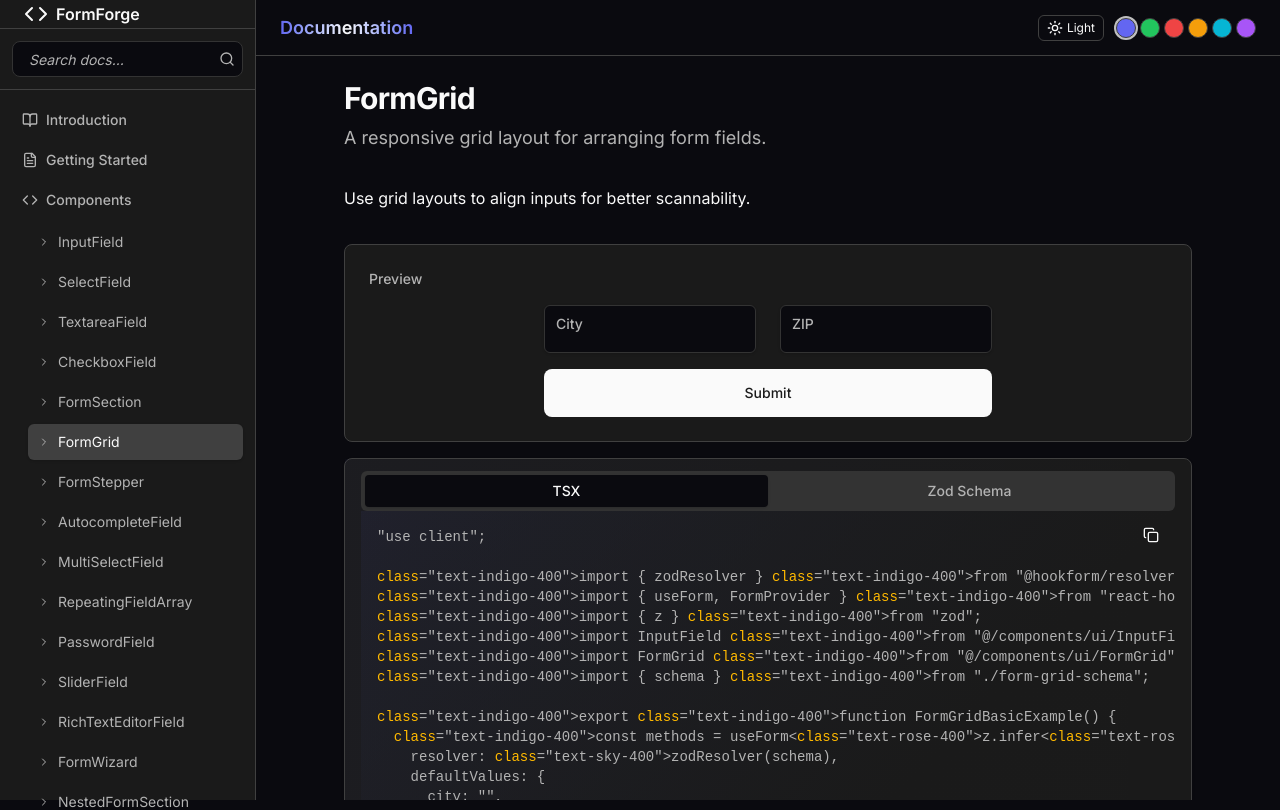
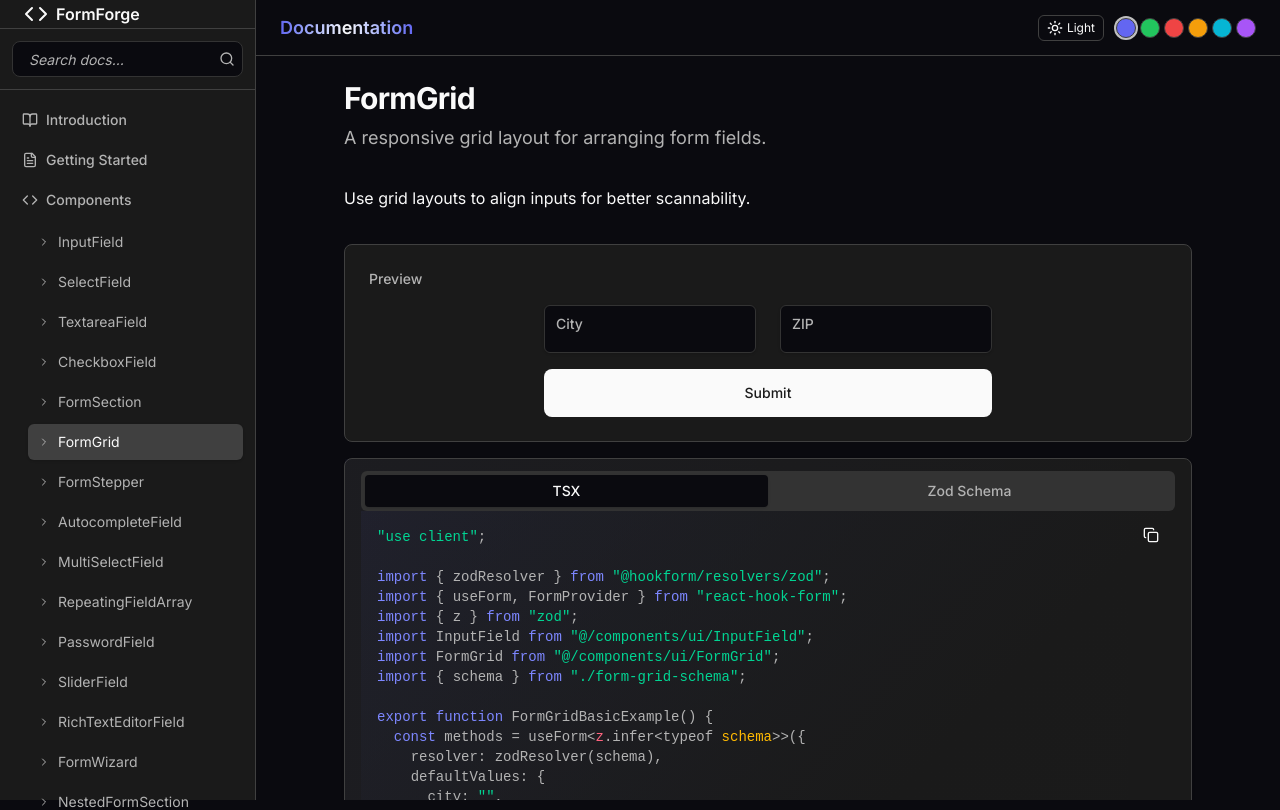
Before and after one commit to lefkosp/formforge, a Next.js app: page /components/form-grid in a window 1280 px wide. Shown: the top 810 px of the page. Built offline with nearby package versions, Linux system fonts and the light colour scheme.

Commit message:
fix code highlighting on code examples

```diff
--- a/src/components/docs/ExampleWrapper.tsx
+++ b/src/components/docs/ExampleWrapper.tsx
@@ -3,6 +3,7 @@
 import * as React from "react";
 // Wrapper for live examples with controls and code
 import { cn } from "@/lib/utils";
+import { highlightTsxNodes } from "./highlight";
 
 interface ExampleWrapperProps {
   component: React.ReactNode;
@@ -11,7 +12,13 @@ interface ExampleWrapperProps {
   className?: string;
 }
 
-export function ExampleWrapper({ component, code, controls, className }: ExampleWrapperProps) {
+export function ExampleWrapper({
+  component,
+  code,
+  controls,
+  className,
+}: ExampleWrapperProps) {
+  const highlighted = React.useMemo(() => highlightTsxNodes(code), [code]);
   return (
     <div className={cn("space-y-4", className)}>
       <div className="rounded-lg border bg-card p-6">
@@ -22,7 +29,11 @@ export function ExampleWrapper({ component, code, controls, className }: Example
         <div className="flex justify-center">{component}</div>
       </div>
       <div className="rounded-lg border bg-card shadow-sm">
-        <pre className="overflow-x-auto p-4 text-sm"><code className="text-muted-foreground">{code}</code></pre>
+        <pre className="overflow-x-auto p-4 text-sm">
+          <code className="text-muted-foreground whitespace-pre">
+            {highlighted}
+          </code>
+        </pre>
       </div>
     </div>
   );
--- a/src/components/docs/code-preview.tsx
+++ b/src/components/docs/code-preview.tsx
@@ -2,7 +2,7 @@
 
 import { useState } from "react";
 import { PlaygroundControls, ControlSpec } from "./playground-controls";
-import { highlightTsx } from "./highlight";
+import { highlightTsxNodes, highlightZodNodes } from "./highlight";
 import { Tabs, TabsList, TabsTrigger, TabsContent } from "@/components/ui/tabs";
 import { Button } from "@/components/ui/button";
 import { Copy, Check } from "lucide-react";
@@ -69,7 +69,8 @@ export function CodePreview({
   const liveTsx = playground
     ? renderers[playground.renderId]?.generate(pgValues, tsxCode) ?? tsxCode
     : tsxCode;
-  const highlightedTsx = highlightTsx(liveTsx);
+  const highlightedTsxNodes = highlightTsxNodes(liveTsx);
+  const highlightedZodNodes = highlightZodNodes(zodSchema);
 
   const copyToClipboard = async (text: string, type: string) => {
     try {
@@ -125,10 +126,9 @@ export function CodePreview({
                     )}
                   </Button>
                   <pre className="overflow-x-auto p-4 text-sm hover:shadow-[0_0_0_1px_var(--accent-soft),0_0_32px_-10px_var(--accent)] bg-gradient-to-br from-[var(--accent-soft)]/40 via-card to-[var(--accent-soft)]/0 transition-shadow">
-                    <code
-                      className="text-muted-foreground"
-                      dangerouslySetInnerHTML={{ __html: highlightedTsx }}
-                    />
+                    <code className="text-muted-foreground whitespace-pre">
+                      {highlightedTsxNodes}
+                    </code>
                   </pre>
                 </div>
               </TabsContent>
@@ -148,7 +148,9 @@ export function CodePreview({
                     )}
                   </Button>
                   <pre className="overflow-x-auto p-4 text-sm">
-                    <code className="text-muted-foreground">{zodSchema}</code>
+                    <code className="text-muted-foreground whitespace-pre">
+                      {highlightedZodNodes}
+                    </code>
                   </pre>
                 </div>
               </TabsContent>
--- a/src/components/docs/highlight.ts
+++ b/src/components/docs/highlight.ts
@@ -1,8 +1,7 @@
+import * as React from "react";
+
 export function escapeHtml(str: string): string {
-  return str
-    .replace(/&/g, "&amp;")
-    .replace(/</g, "&lt;")
-    .replace(/>/g, "&gt;");
+  return str.replace(/&/g, "&amp;").replace(/</g, "&lt;").replace(/>/g, "&gt;");
 }
 
 // Very lightweight TSX highlighter for docs (not full-featured)
@@ -12,23 +11,328 @@ export function highlightTsx(code: string): string {
   // Order matters; apply spans for strings, keywords, JSX tags, types
   let html = escaped;
 
-  // String literals
-  html = html.replace(/(&quot;[^&]*?&quot;|'[^']*?')/g, '<span class="text-emerald-500">$1</span>');
+  // Comments (block first, then line)
+  html = html.replace(
+    /\/\*[\s\S]*?\*\//g,
+    (m) => `<span class="text-muted-foreground/70">${m}</span>`
+  );
+  html = html.replace(
+    /(\/\/.*?$)/gm,
+    '<span class="text-muted-foreground/70">$1</span>'
+  );
+
+  // String literals (double, single, template)
+  html = html.replace(
+    /(\"[^\"\\]*(?:\\.[^\"\\]*)*\"|'[^'\\]*(?:\\.[^'\\]*)*'|`[^`\\]*(?:\\.[^`\\]*)*`)/g,
+    '<span class="text-emerald-400">$1</span>'
+  );
 
   // Keywords
-  html = html.replace(/\b(import|from|export|const|let|function|return|if|else|type|interface|as|extends|implements|new)\b/g, '<span class="text-indigo-400">$1</span>');
+  html = html.replace(
+    /\b(import|from|export|const|let|function|return|if|else|type|interface|as|extends|implements|new)\b/g,
+    '<span class="text-indigo-400">$1</span>'
+  );
 
   // JSX tags
-  html = html.replace(/(&lt;\/?)([A-Za-z][A-Za-z0-9_]*)/g, '$1<span class="text-rose-400">$2</span>');
+  html = html.replace(
+    /(&lt;<\/?)([A-Za-z][A-Za-z0-9_]*)/g,
+    '$1<span class="text-rose-400">$2</span>'
+  );
 
   // Types
-  html = html.replace(/:\s*([A-Za-z_][A-Za-z0-9_<>\[\]\s?,]*)/g, ': <span class="text-sky-400">$1</span>');
+  html = html.replace(
+    /:\s*([A-Za-z_][A-Za-z0-9_<>\[\]\s?,]*)/g,
+    ': <span class="text-sky-400">$1</span>'
+  );
 
   // Props
-  html = html.replace(/([A-Za-z_][A-Za-z0-9_-]*)(=)/g, '<span class="text-amber-400">$1</span>$2');
-
-  // Comments
-  html = html.replace(/(\/\/.*?$)/gm, '<span class="text-muted-foreground/70">$1</span>');
+  html = html.replace(
+    /(&lt;[^&]*?\s)([A-Za-z_][A-Za-z0-9_-]*)(=)/g,
+    '$1<span class="text-amber-400">$2</span>$3'
+  );
 
   return html;
 }
+
+// Lightweight TSX tokenizer that returns React nodes (no innerHTML)
+export function highlightTsxNodes(code: string): React.ReactNode[] {
+  const nodes: React.ReactNode[] = [];
+
+  const push = (text: string, className?: string) => {
+    if (!text) return;
+    if (className) {
+      nodes.push(
+        React.createElement("span", { className, key: nodes.length }, text)
+      );
+    } else {
+      nodes.push(text);
+    }
+  };
+
+  const isWord = (c: string) => /[A-Za-z0-9_$]/.test(c);
+  const keywords = new Set([
+    "import",
+    "from",
+    "export",
+    "const",
+    "let",
+    "function",
+    "return",
+    "if",
+    "else",
+    "type",
+    "interface",
+    "as",
+    "extends",
+    "implements",
+    "new",
+  ]);
+
+  let i = 0;
+  while (i < code.length) {
+    const ch = code[i];
+    const pair = code.slice(i, i + 2);
+
+    // Block comment
+    if (pair === "/*") {
+      const end = code.indexOf("*/", i + 2);
+      const segment = end !== -1 ? code.slice(i, end + 2) : code.slice(i);
+      push(segment, "text-muted-foreground/70");
+      i += segment.length;
+      continue;
+    }
+
+    // Line comment
+    if (pair === "//") {
+      let end = code.indexOf("\n", i + 2);
+      if (end === -1) end = code.length;
+      const segment = code.slice(i, end);
+      push(segment, "text-muted-foreground/70");
+      i += segment.length;
+      continue;
+    }
+
+    // Strings (", ', `)
+    if (ch === '"' || ch === "'" || ch === "`") {
+      const quote = ch;
+      let j = i + 1;
+      while (j < code.length) {
+        if (code[j] === "\\") {
+          j += 2;
+          continue;
+        }
+        if (code[j] === quote) {
+          j += 1;
+          break;
+        }
+        j += 1;
+      }
+      push(code.slice(i, j), "text-emerald-400");
+      i = j;
+      continue;
+    }
+
+    // JSX tag
+    if (ch === "<") {
+      let j = i + 1;
+      while (j < code.length && code[j] !== ">") {
+        if (code[j] === '"' || code[j] === "'" || code[j] === "`") {
+          const q = code[j];
+          j += 1;
+          while (j < code.length) {
+            if (code[j] === "\\") {
+              j += 2;
+              continue;
+            }
+            if (code[j] === q) {
+              j += 1;
+              break;
+            }
+            j += 1;
+          }
+          continue;
+        }
+        j += 1;
+      }
+      if (j < code.length && code[j] === ">") j += 1;
+
+      const tagChunk = code.slice(i, j);
+
+      // Emit sigil
+      let k = 0;
+      if (tagChunk.startsWith("</")) {
+        push("</");
+        k = 2;
+      } else if (tagChunk.startsWith("<")) {
+        push("<");
+        k = 1;
+      }
+
+      // Tag name
+      const tn = /^[A-Za-z][A-Za-z0-9_]*/.exec(tagChunk.slice(k));
+      if (tn) {
+        push(tn[0], "text-rose-400");
+        k += tn[0].length;
+      }
+
+      // Attributes with basic highlighting
+      while (k < tagChunk.length) {
+        const rest = tagChunk.slice(k);
+        const m = /^(\s+)([A-Za-z_][A-Za-z0-9_-]*)(=)?/.exec(rest);
+        if (m) {
+          push(m[1]);
+          push(m[2], "text-amber-400");
+          if (m[3]) push("=");
+          k += m[0].length;
+          continue;
+        }
+        push(tagChunk[k]);
+        k += 1;
+      }
+
+      i += tagChunk.length;
+      continue;
+    }
+
+    // Keywords
+    if ((i === 0 || !isWord(code[i - 1])) && isWord(ch)) {
+      let j = i + 1;
+      while (j < code.length && isWord(code[j])) j += 1;
+      const word = code.slice(i, j);
+      if (keywords.has(word)) push(word, "text-indigo-400");
+      else push(word);
+      i = j;
+      continue;
+    }
+
+    // Fallback
+    push(ch);
+    i += 1;
+  }
+
+  return nodes;
+}
+
+// Lightweight Zod/schema tokenizer → React nodes
+// Highlights: comments, strings, numbers, keywords, z/zod, member calls (x.y)
+export function highlightZodNodes(code: string): React.ReactNode[] {
+  const nodes: React.ReactNode[] = [];
+
+  const push = (text: string, className?: string) => {
+    if (!text) return;
+    if (className) {
+      nodes.push(
+        React.createElement("span", { className, key: nodes.length }, text)
+      );
+    } else {
+      nodes.push(text);
+    }
+  };
+
+  const isWord = (c: string) => /[A-Za-z0-9_$]/.test(c);
+  const isIdentStart = (c: string) => /[A-Za-z_$]/.test(c);
+  const keywords = new Set([
+    "import",
+    "from",
+    "export",
+    "const",
+    "let",
+    "type",
+    "interface",
+    "as",
+    "extends",
+    "implements",
+    "infer",
+    "typeof",
+    "return",
+    "new",
+  ]);
+
+  let i = 0;
+  while (i < code.length) {
+    const ch = code[i];
+    const pair = code.slice(i, i + 2);
+
+    // Block comment
+    if (pair === "/*") {
+      const end = code.indexOf("*/", i + 2);
+      const segment = end !== -1 ? code.slice(i, end + 2) : code.slice(i);
+      push(segment, "text-muted-foreground/70");
+      i += segment.length;
+      continue;
+    }
+
+    // Line comment
+    if (pair === "//") {
+      let end = code.indexOf("\n", i + 2);
+      if (end === -1) end = code.length;
+      const segment = code.slice(i, end);
+      push(segment, "text-muted-foreground/70");
+      i += segment.length;
+      continue;
+    }
+
+    // Strings (", ', `)
+    if (ch === '"' || ch === "'" || ch === "`") {
+      const q = ch;
+      let j = i + 1;
+      while (j < code.length) {
+        if (code[j] === "\\") {
+          j += 2;
+          continue;
+        }
+        if (code[j] === q) {
+          j += 1;
+          break;
+        }
+        j += 1;
+      }
+      push(code.slice(i, j), "text-emerald-400");
+      i = j;
+      continue;
+    }
+
+    // Numbers
+    if (/[0-9]/.test(ch)) {
+      let j = i + 1;
+      while (j < code.length && /[0-9_]/.test(code[j])) j += 1;
+      if (code[j] === ".") {
+        j += 1;
+        while (j < code.length && /[0-9_]/.test(code[j])) j += 1;
+      }
+      push(code.slice(i, j), "text-sky-400");
+      i = j;
+      continue;
+    }
+
+    // Identifiers and member chains
+    if (isIdentStart(ch)) {
+      let j = i + 1;
+      while (j < code.length && isWord(code[j])) j += 1;
+      const word = code.slice(i, j);
+
+      const lookahead = code.slice(j).match(/^\s*:/);
+      const isMember = i > 0 && code[i - 1] === ".";
+
+      if (!isMember && (word === "z" || word === "zod")) {
+        push(word, "text-rose-400");
+      } else if (isMember) {
+        push(word, "text-amber-400"); // member function/property
+      } else if (keywords.has(word)) {
+        push(word, "text-indigo-400");
+      } else if (lookahead) {
+        push(word, "text-amber-400"); // likely object key
+      } else {
+        push(word);
+      }
+      i = j;
+      continue;
+    }
+
+    // Dots and other single chars
+    push(ch);
+    i += 1;
+  }
+
+  return nodes;
+}
```
Also changed, not shown: src/app/globals.css (+21 -0 lines).
